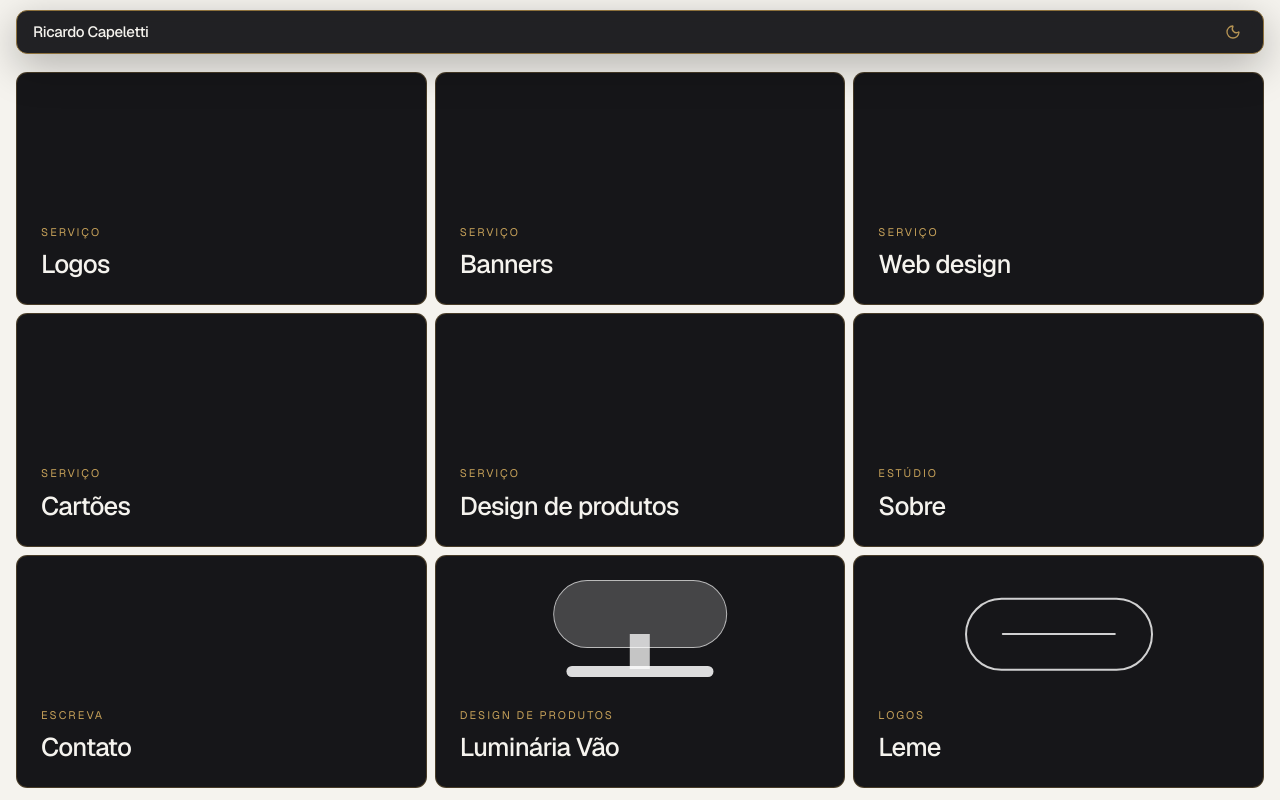
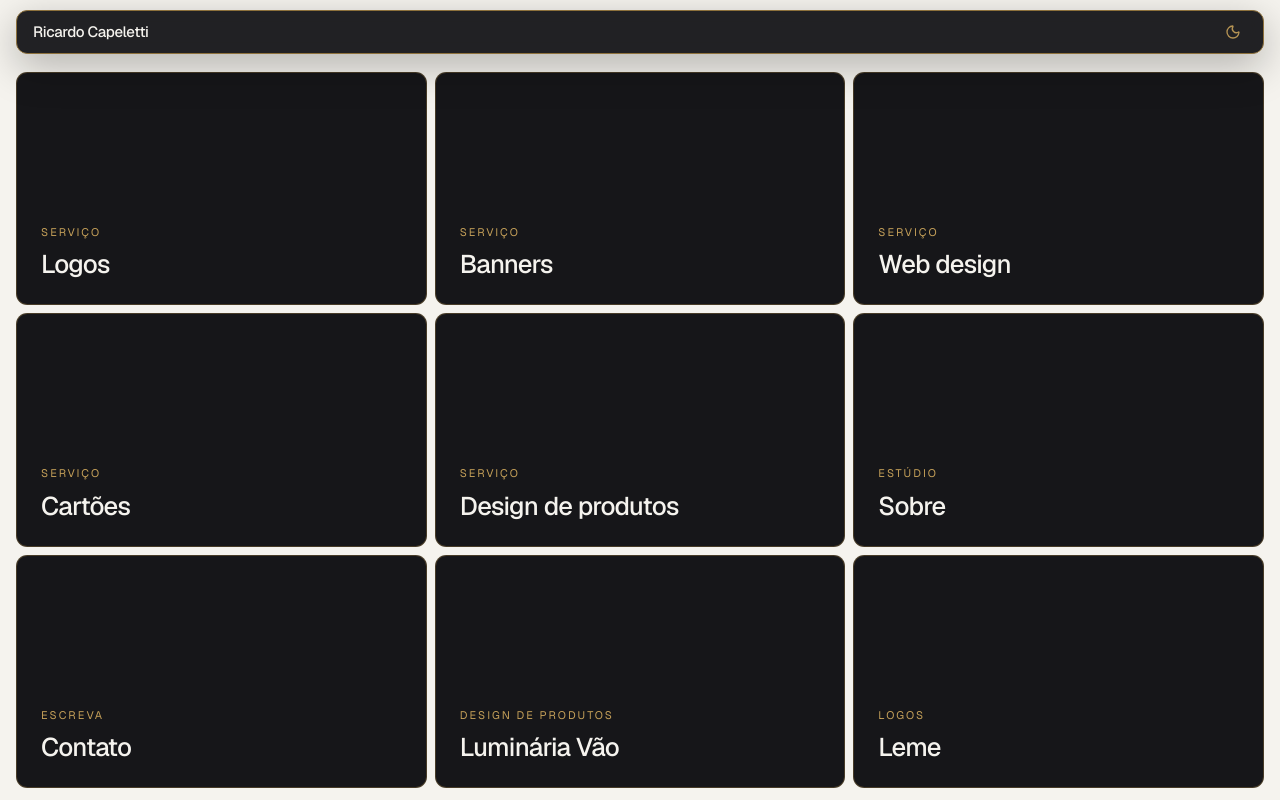
Before and after one commit to RicardoCapeletti/Portifolio, a Next.js app: page / in a window 1280 px wide. Built offline with nearby package versions, Linux system fonts and the light colour scheme; no server answers.

Commit message:
Tira os desenhos dos blocos de Luminária Vão e Leme.
Co-authored-by: ricardolopescap <ricardolopescap@gmail.com>

```diff
--- a/components/cover-art.tsx
+++ b/components/cover-art.tsx
@@ -121,17 +121,15 @@ function CoverMotifMark({ motif }: { motif: CoverMotif }) {
 export function CoverArt({
   piece,
   className,
-  flat = false,
 }: {
   piece: PortfolioPiece;
   className?: string;
-  flat?: boolean;
 }) {
   return (
     <span
       className={`relative block overflow-hidden ${className ?? ""}`}
       style={{
-        background: flat ? "transparent" : `linear-gradient(155deg, ${piece.cover.from}, ${piece.cover.to})`,
+        background: `linear-gradient(155deg, ${piece.cover.from}, ${piece.cover.to})`,
         ["--cover-from" as string]: piece.cover.from,
       }}
       aria-hidden="true"
--- a/components/landing-home.tsx
+++ b/components/landing-home.tsx
@@ -1,6 +1,5 @@
 import Link from "next/link";
 
-import { CoverArt } from "@/components/cover-art";
 import { profile } from "@/content/profile";
 import {
   categoryHref,
@@ -55,21 +54,14 @@ function GateTile({
   kicker,
   title,
   note,
-  piece,
 }: {
   href: string;
   kicker: string;
   title: string;
   note: string;
-  piece?: PortfolioPiece;
 }) {
   return (
     <Link href={href} className={`gate-tile flex h-full min-h-[13.5rem] flex-col justify-end p-5 sm:min-h-52 sm:p-6 ${focus}`}>
-      {piece ? (
-        <span className="pointer-events-none absolute inset-x-0 top-0 h-[68%]" aria-hidden="true">
-          <CoverArt piece={piece} flat className="h-full w-full" />
-        </span>
-      ) : null}
       <span className="relative">
         <span className="block text-[11px] tracking-[0.18em] text-[var(--palette-gold)] uppercase">{kicker}</span>
         <span className="mt-2 block text-[clamp(1.35rem,2vw,1.85rem)] leading-tight font-medium tracking-[-0.03em] text-[var(--palette-cream)]">
@@ -103,7 +95,6 @@ function TileFace({ tile }: { tile: HomeTile }) {
           kicker={tile.piece.category}
           title={tile.piece.title}
           note={tile.piece.summary}
-          piece={tile.piece}
         />
       );
     default: {
```
